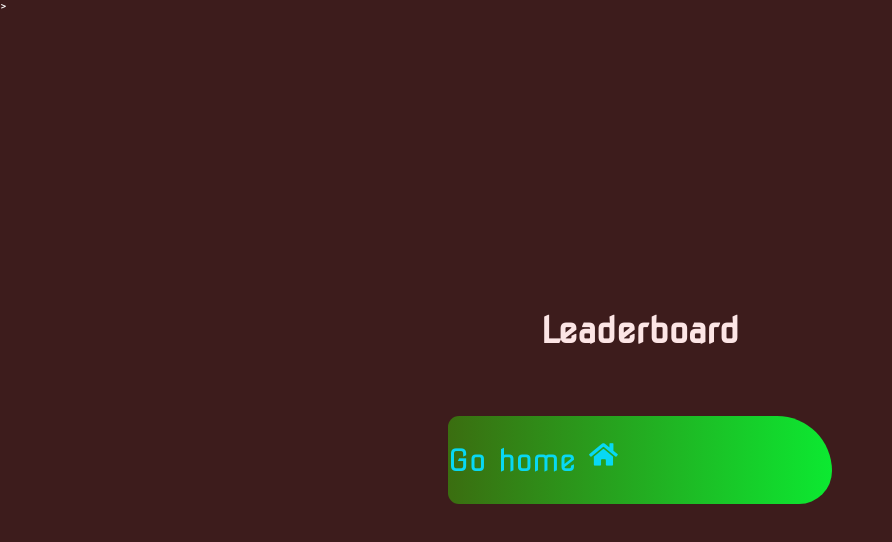
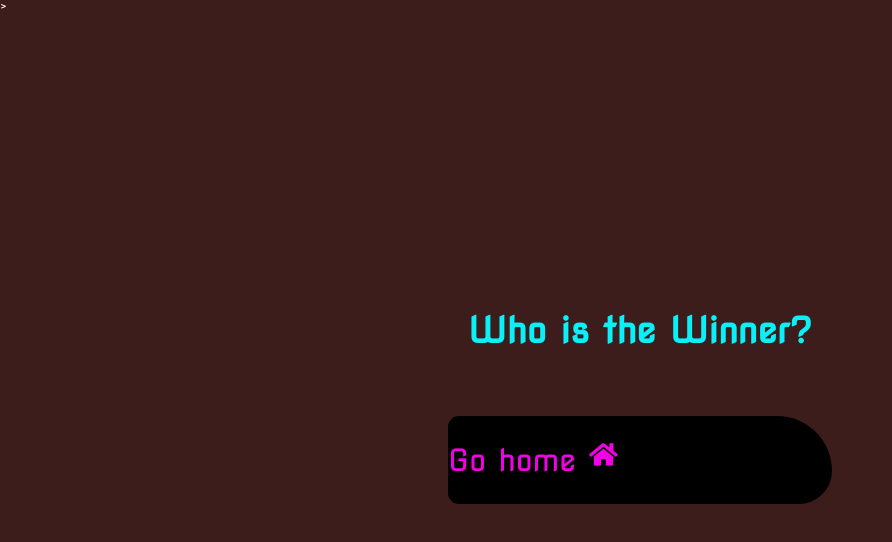
Before and after one commit to ahrumnoh/codingquiz, a plain HTML site: page highscores.html in a window 1280 px wide. Shown: the whole page, without its empty margins (0-892 px from the left). Drawn offline with Linux system fonts and the light colour scheme.

Commit message:
Highscore page
highscore page CSS file changed

```diff
--- a/assets/css/highscores.css
+++ b/assets/css/highscores.css
@@ -1,5 +1,9 @@
 body {
     color: #fff;
+}
+
+#finalScore {
+    color:rgb(10, 240, 248);
 }
 
 #highScoreList {
@@ -8,6 +12,6 @@ body {
 }
 
 .high-score {
-    font-size: 2.8rem;
+    font-size: 2rem;
     margin-bottom: 0.5rem;
 }
--- a/assets/css/style.css
+++ b/assets/css/style.css
@@ -67,8 +67,9 @@ h2 {
     text-justify: auto;
     margin-bottom: 1rem;
     text-decoration: none;
-    color: rgb(8, 216, 243);
-    background: linear-gradient(90deg,rgba(57, 165, 8, 0.596) 0%, rgb(12, 233, 49) 100%);
+    color: rgb(243, 0, 231);
+    background: black;
+    box-shadow: floralwhite;
     border-radius: 1rem 5rem 3rem 1rem;
 }
 
--- a/highscores.html
+++ b/highscores.html
@@ -12,7 +12,7 @@
 <body>
     <div class="container">
         <div id="highScores" class="flex-center flex-column">
-            <h1 id="finalScore">Leaderboard</h1>
+            <h1 id="finalScore">Who is the Winner?</h1>
             <ul id="highScoreList"></ul>
             <a href="./index.html" class="btn">Go home<i class="fas fa-home"></i></a>
         </div>
```
